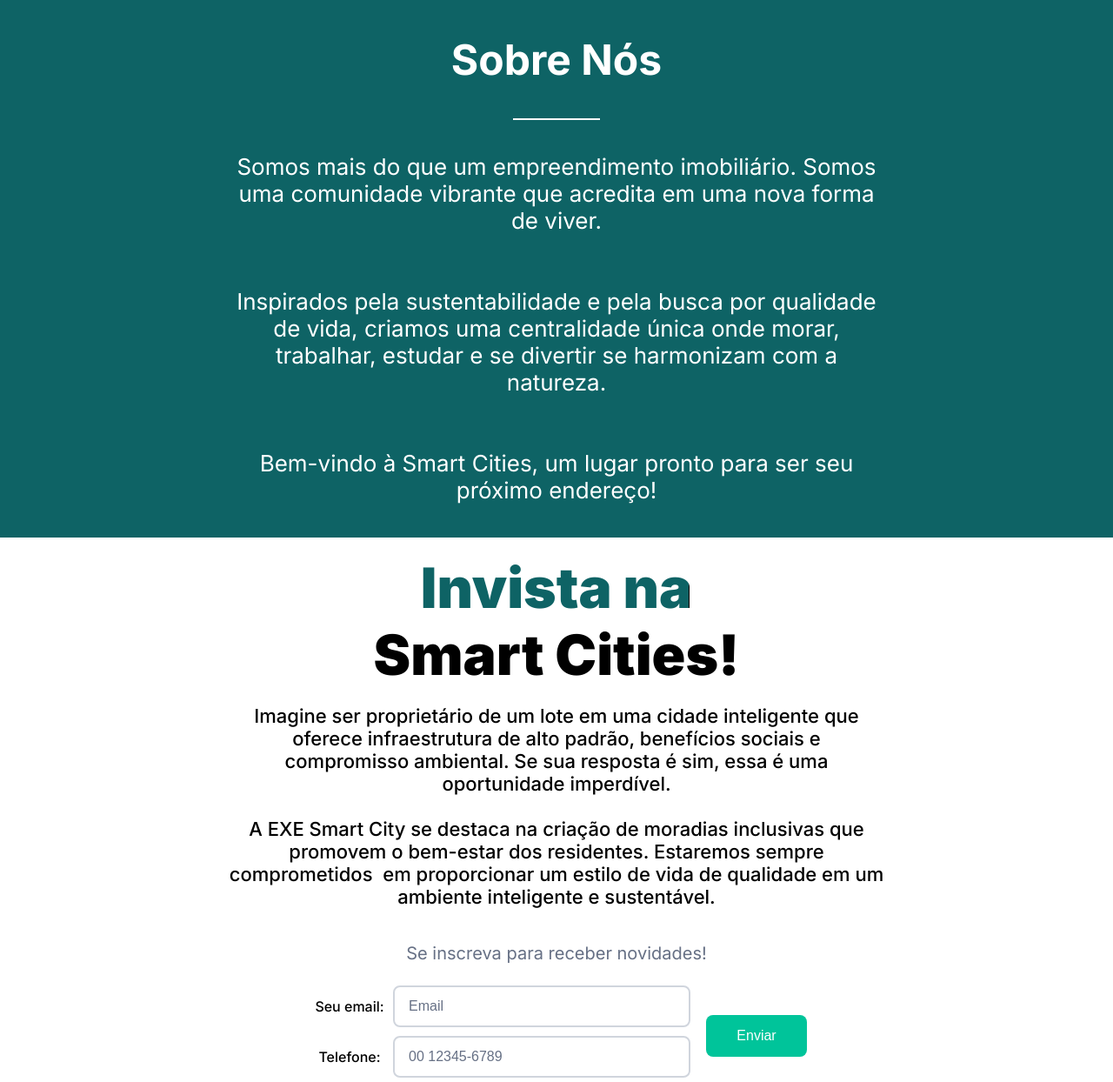
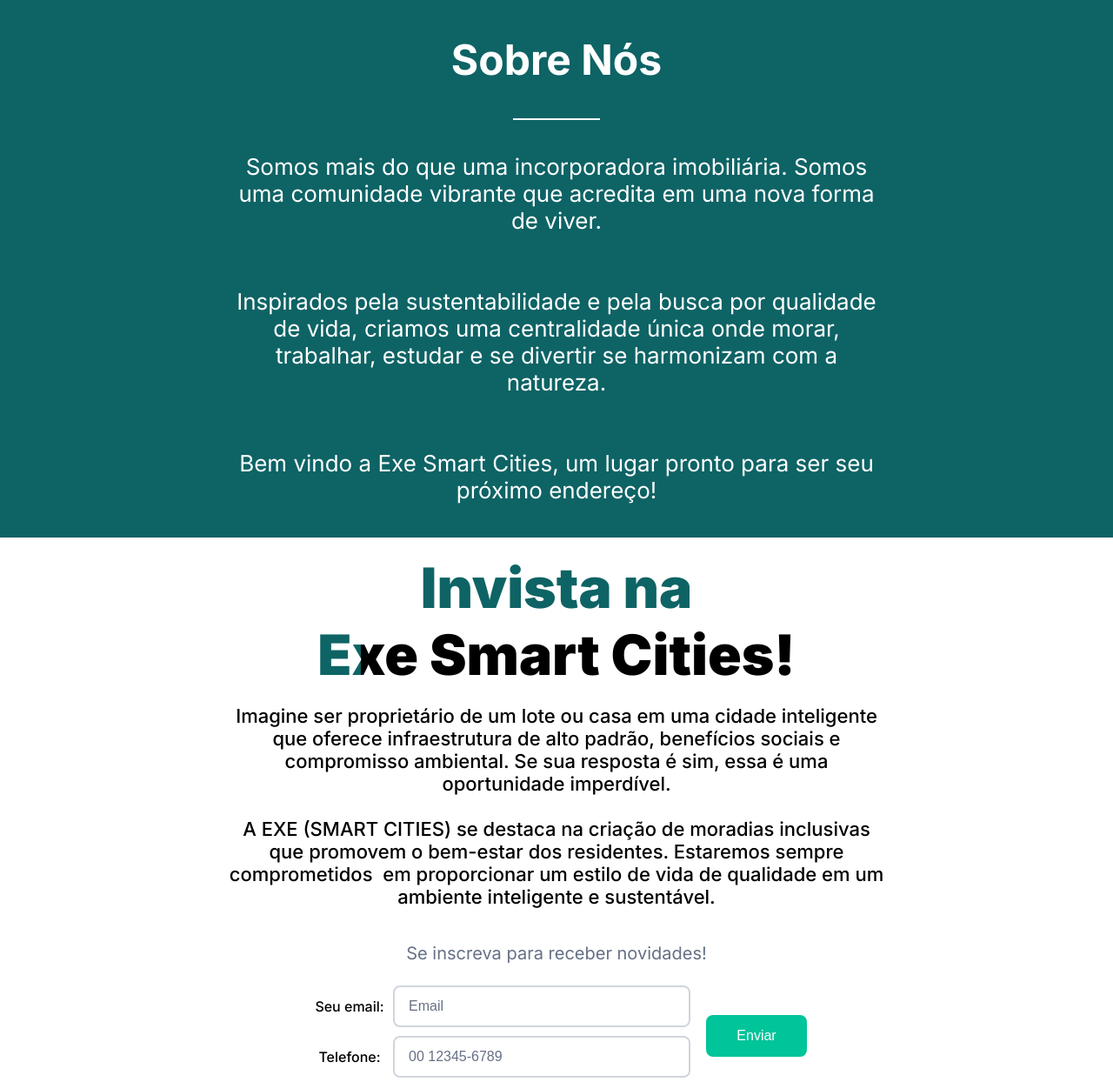
Before and after one commit to matheusgates/Site-Exe-Smt, a plain HTML site: page index.html in a window 1280 px wide. Shown: the part 800-2044 px from the top of the page at 87% size. Drawn offline with nearby package versions, Linux system fonts and the light colour scheme.

Commit message:
Alterações nos textos

```diff
--- a/index.html
+++ b/index.html
@@ -71,21 +71,21 @@
             <h2 class="about-us-title">Sobre Nós</h2>
             <span class="about-us-div"></span>
             <p class="about-us-paragraph">
-                Somos mais do que um empreendimento imobiliário. Somos uma comunidade vibrante que acredita em uma nova
+                Somos mais do que uma incorporadora imobiliária. Somos uma comunidade vibrante que acredita em uma nova
                 forma de viver. <br><br><br>
                 Inspirados pela sustentabilidade e pela busca por qualidade de vida, criamos uma centralidade única onde
                 morar, trabalhar, estudar e se divertir se harmonizam com a natureza. <br><br><br>
-                Bem-vindo à Smart Cities, um lugar pronto para ser seu próximo endereço!
+                Bem vindo a Exe Smart Cities, um lugar pronto para ser seu próximo endereço!
             </p>
         </div>
         <article class="about-smart" id="about-smart">
             <h3 class="about-smart-title">Invista na <br>
-                Smart Cities!</h3>
+                Exe Smart Cities!</h3>
             <p class="about-smart-paragraph">
-                Imagine ser proprietário de um lote em uma cidade inteligente que oferece infraestrutura de alto padrão,
+                Imagine ser proprietário de um lote ou casa em uma cidade inteligente que oferece infraestrutura de alto padrão,
                 benefícios sociais e compromisso ambiental. Se sua resposta é sim, essa é uma oportunidade
                 imperdível.<br><br>
-                A EXE Smart City se destaca na criação de moradias inclusivas que promovem o bem-estar dos residentes.
+                A EXE (SMART CITIES) se destaca na criação de moradias inclusivas que promovem o bem-estar dos residentes.
                 Estaremos sempre comprometidos  em proporcionar um estilo de vida de qualidade em um ambiente
                 inteligente e sustentável.
             </p>
```
Also changed, not shown: img/Exenewlogo.jpg (added).
